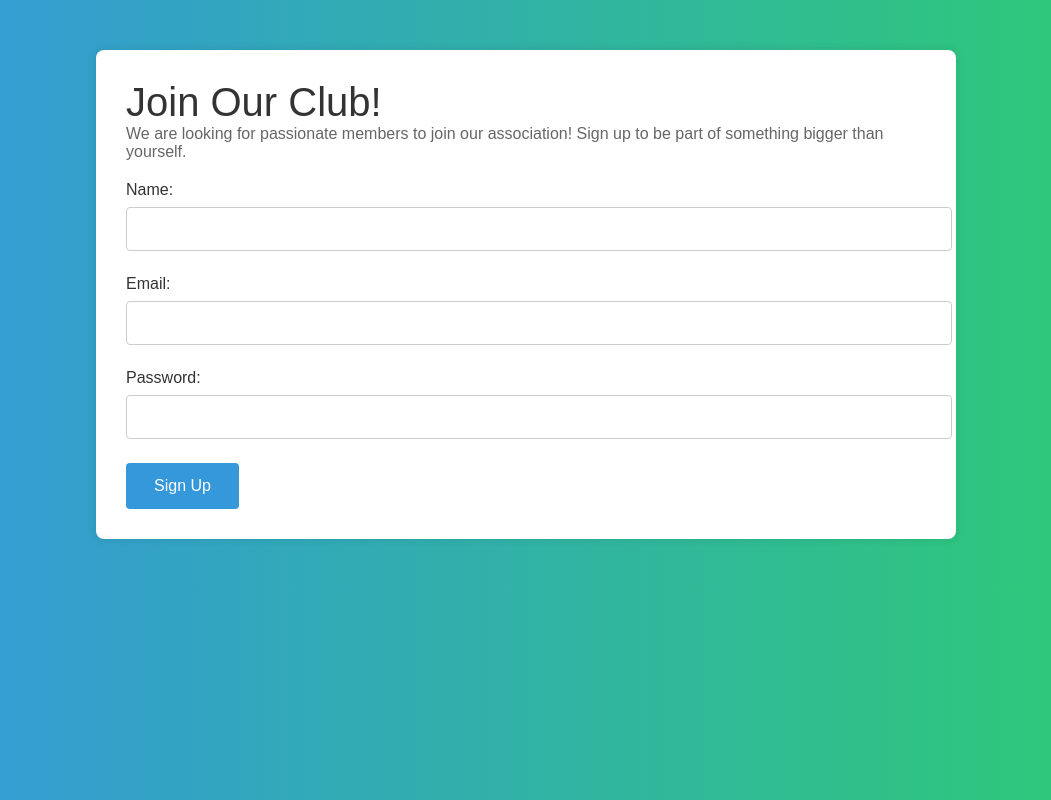
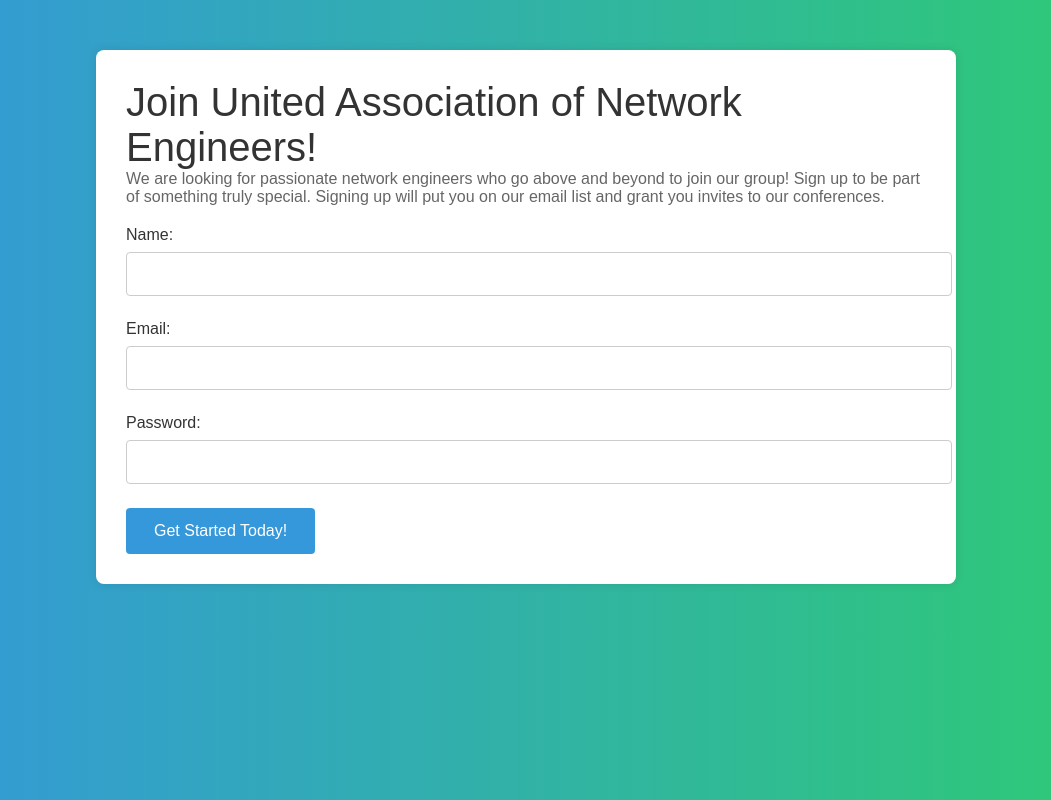
Before and after one commit to ITMD-362-Dwyer/Project-1, a plain HTML site: page index.html in a window 1280 px wide. Shown: the whole page, without its empty margins (114-1165 px from the left). Drawn offline with Linux system fonts and the light colour scheme.

Commit message:
fixed empty lines, made call to action better

```diff
--- a/index.html
+++ b/index.html
@@ -5,26 +5,22 @@
     <meta name="viewport" content="width=device-width, initial-scale=1.0">
     <link rel="stylesheet" href="css/reset.css">
     <link rel="stylesheet" href="css/styles.css">
-    <title>Sign Up</title>
+    <title>Join Our Community!</title>
 </head>
 <body>
     <div class="container">
-        <h1>Join Our Club!</h1>
-        <p>We are looking for passionate members to join our association! Sign up to be part of something bigger than yourself.</p>
+        <h1>Join United Association of Network Engineers!</h1>
+        <p>We are looking for passionate network engineers who go above and beyond to join our group! Sign up to be part of something truly special. Signing up will put you on our email list and grant you invites to our conferences.</p>
         <form id="signupForm">
             <label for="name">Name:</label>
             <input type="text" id="name" name="name" required>
-
             <label for="email">Email:</label>
             <input type="email" id="email" name="email" required>
-
             <label for="password">Password:</label>
             <input type="password" id="password" name="password" required>
-
-            <button type="submit">Sign Up</button>
+            <button type="submit">Get Started Today!</button>
         </form>
     </div>
-
     <script src="js/script.js" async></script>
 </body>
 </html>
```
